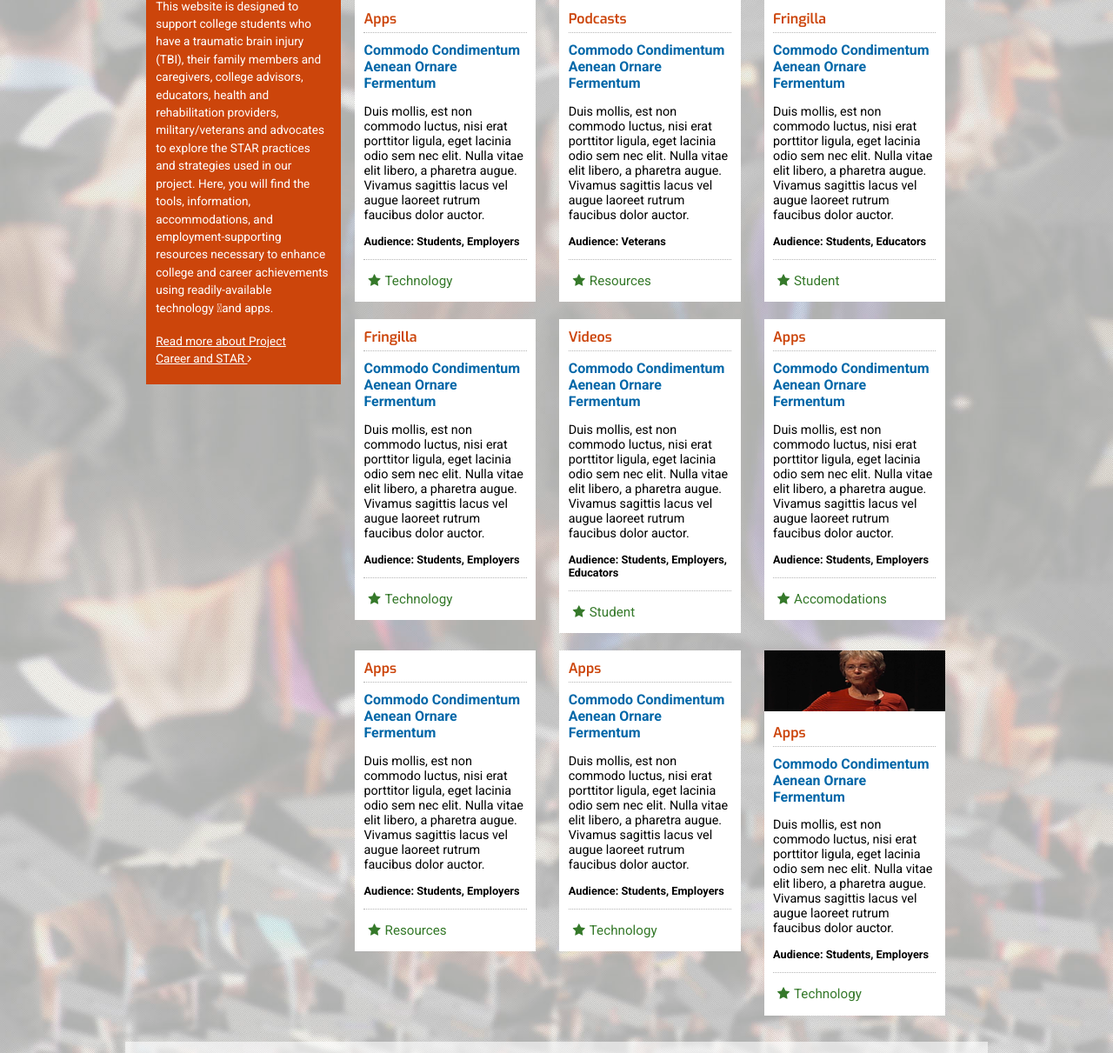
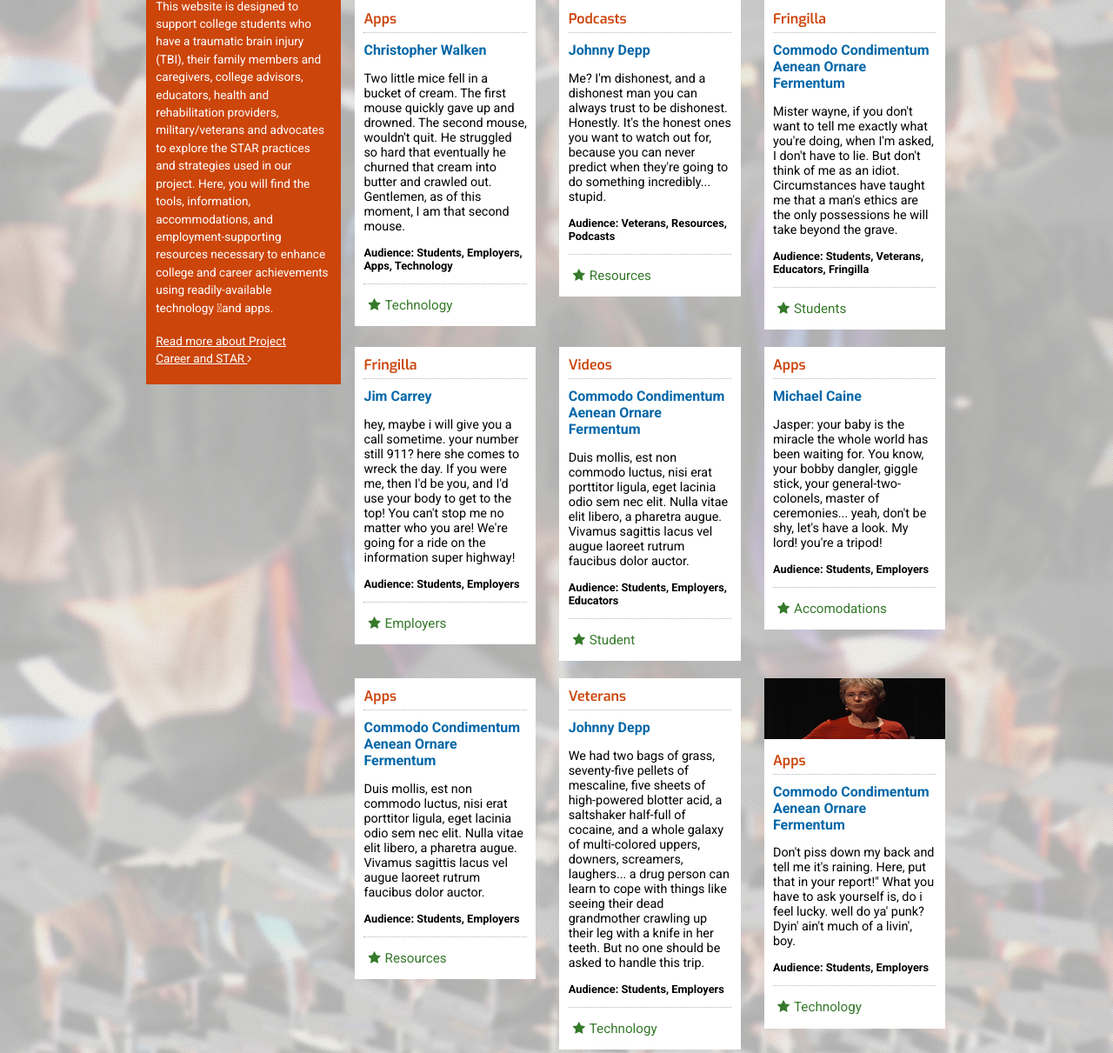
Before and after one commit to paulkmiller/project-careers, a plain HTML site: page index.html in a window 1280 px wide. Shown: the part 388-1599 px from the top of the page at 87% size. Drawn offline with nearby package versions, Linux system fonts and the light colour scheme.

Commit message:
Fixed filters-- need to add more filter options

```diff
--- a/index.html
+++ b/index.html
@@ -91,57 +91,57 @@
   <section class="grid">
     <!-- First Row -->
     <div class="row">
-      <section class="card element-item students employers apps technology" data-category="students employers student technology">
+      <section class="card element-item students students veterans apps student">
         <img src="img/stock-1.png" alt=""/>
         <div class="card_inner">
           <p class="card_resource">Apps</p>
-          <h1 class="card_title"><a href="#" target="blank"> Commodo Condimentum Aenean Ornare Fermentum </a></h3>
-          <p class="card_excerpt">Duis mollis, est non commodo luctus, nisi erat porttitor ligula, eget lacinia odio sem nec elit. Nulla vitae elit libero, a pharetra augue. Vivamus sagittis lacus vel augue laoreet rutrum faucibus dolor auctor.</p>
-          <p class="card_audience">Audience: Students, Employers</p>
+          <h1 class="card_title"><a href="#" target="blank"> Christopher Walken </a></h3>
+          <p class="card_excerpt">Two little mice fell in a bucket of cream. The first mouse quickly gave up and drowned. The second mouse, wouldn't quit. He struggled so hard that eventually he churned that cream into butter and crawled out. Gentlemen, as of this moment, I am that second mouse.</p>
+          <p class="card_audience">Audience: Students, Employers, Apps, Technology</p>
           <div class="card_tag">
             <span class="fa fa-star"></span><p>Technology</p>
           </div>
         </div>
       </section>
-      <section class="card element-item veterans resources podcasts information" data-category="veterans podcasts">
+      <section class="card element-item apps information">
         <img src="img/stock-4.png" alt="">
         <div class="card_inner">
           <p class="card_resource">Podcasts</p>
-          <h1 class="card_title"><a href="#" target="blank"> Commodo Condimentum Aenean Ornare Fermentum </a></h3>
-            <p class="card_excerpt">Duis mollis, est non commodo luctus, nisi erat porttitor ligula, eget lacinia odio sem nec elit. Nulla vitae elit libero, a pharetra augue. Vivamus sagittis lacus vel augue laoreet rutrum faucibus dolor auctor.</p>
-            <p class="card_audience students employers podcasts">Audience: Veterans</p>
+          <h1 class="card_title"><a href="#" target="blank"> Johnny Depp </a></h3>
+            <p class="card_excerpt">Me? I'm dishonest, and a dishonest man you can always trust to be dishonest. Honestly. It's the honest ones you want to watch out for, because you can never predict when they're going to do something incredibly... stupid.</p>
+            <p class="card_audience students employers podcasts">Audience: Veterans, Resources, Podcasts</p>
           <div class="card_tag">
             <span class="fa fa-star"></span><p>Resources</p>
           </div>
         </div>
       </section>
-      <section class="card element-item students student educators fringilla" data-category="students student educators fringilla">
+      <section class="card element-item ">
         <img src="img/stock-2.png" alt=""/>
         <div class="card_inner">
           <p class="card_resource">Fringilla</p>
           <h1 class="card_title"><a href="#" target="blank"> Commodo Condimentum Aenean Ornare Fermentum </a></h3>
-          <p class="card_excerpt">Duis mollis, est non commodo luctus, nisi erat porttitor ligula, eget lacinia odio sem nec elit. Nulla vitae elit libero, a pharetra augue. Vivamus sagittis lacus vel augue laoreet rutrum faucibus dolor auctor.</p>
-          <p class="card_audience">Audience: Students, Educators</p>
+          <p class="card_excerpt">Mister wayne, if you don't want to tell me exactly what you're doing, when I'm asked, I don't have to lie. But don't think of me as an idiot. Circumstances have taught me that a man's ethics are the only possessions he will take beyond the grave.</p>
+          <p class="card_audience">Audience: Students, Veterans, Educators, Fringilla</p>
           <div class="card_tag">
-            <span class="fa fa-star"></span><p>Student</p>
+            <span class="fa fa-star"></span><p>Students</p>
           </div>
         </div>
       </section>
     </div>
     <!-- Second Row -->
     <div class="row">
-      <section class="card element-item fringilla resources students employers" data-category="fringilla resources students employers">
+      <section class="card element-item ">
         <div class="card_inner">
           <p class="card_resource">Fringilla</p>
-          <h1 class="card_title"><a href="#" target="blank"> Commodo Condimentum Aenean Ornare Fermentum </a></h3>
-          <p class="card_excerpt">Duis mollis, est non commodo luctus, nisi erat porttitor ligula, eget lacinia odio sem nec elit. Nulla vitae elit libero, a pharetra augue. Vivamus sagittis lacus vel augue laoreet rutrum faucibus dolor auctor.</p>
+          <h1 class="card_title"><a href="#" target="blank"> Jim Carrey </a></h3>
+          <p class="card_excerpt">hey, maybe i will give you a call sometime. your number still 911? here she comes to wreck the day. If you were me, then I'd be you, and I'd use your body to get to the top! You can't stop me no matter who you are! We're going for a ride on the information super highway!</p>
           <p class="card_audience">Audience: Students, Employers</p>
           <div class="card_tag">
-            <span class="fa fa-star"></span><p>Technology</p>
+            <span class="fa fa-star"></span><p>Employers</p>
           </div>
         </div>
       </section>
-      <section class="card element-item students employers student educators videos apps" data-category="students employers student educators videos">
+      <section class="card element-item ">
         <div class="card_inner">
           <p class="card_resource">Videos</p>
           <h1 class="card_title"><a href="#" target="blank"> Commodo Condimentum Aenean Ornare Fermentum </a></h3>
@@ -152,11 +152,11 @@
           </div>
         </div>
       </section>
-      <section class="card element-item students employers accomodations apps" data-category="students employers accomodations">
+      <section class="card element-item ">
         <div class="card_inner">
           <p class="card_resource">Apps</p>
-          <h1 class="card_title"><a href="#" target="blank"> Commodo Condimentum Aenean Ornare Fermentum </a></h3>
-          <p class="card_excerpt">Duis mollis, est non commodo luctus, nisi erat porttitor ligula, eget lacinia odio sem nec elit. Nulla vitae elit libero, a pharetra augue. Vivamus sagittis lacus vel augue laoreet rutrum faucibus dolor auctor.</p>
+          <h1 class="card_title"><a href="#" target="blank"> Michael Caine </a></h3>
+          <p class="card_excerpt">Jasper: your baby is the miracle the whole world has been waiting for. You know, your bobby dangler, giggle stick, your general-two-colonels, master of ceremonies... yeah, don't be shy, let's have a look. My lord! you're a tripod!</p>
           <p class="card_audience">Audience: Students, Employers</p>
           <div class="card_tag">
             <span class="fa fa-star"></span><p>Accomodations</p>
@@ -166,7 +166,7 @@
     </div>
     <!-- Third Row -->
     <div class="row">
-      <section class="card element-item students employers resources" data-category="students employers resources">
+      <section class="card element-item ">
         <div class="card_inner">
           <p class="card_resource">Apps</p>
           <h1 class="card_title"><a href="#" target="blank"> Commodo Condimentum Aenean Ornare Fermentum </a></h3>
@@ -177,23 +177,23 @@
           </div>
         </div>
       </section>
-      <section class="card element-item students employers technology" data-category="students employers technology">
+      <section class="card element-item ">
         <div class="card_inner">
-          <p class="card_resource">Apps</p>
-          <h1 class="card_title"><a href="#" target="blank"> Commodo Condimentum Aenean Ornare Fermentum </a></h3>
-            <p class="card_excerpt">Duis mollis, est non commodo luctus, nisi erat porttitor ligula, eget lacinia odio sem nec elit. Nulla vitae elit libero, a pharetra augue. Vivamus sagittis lacus vel augue laoreet rutrum faucibus dolor auctor.</p>
+          <p class="card_resource">Veterans</p>
+          <h1 class="card_title"><a href="#" target="blank"> Johnny Depp </a></h3>
+            <p class="card_excerpt">We had two bags of grass, seventy-five pellets of mescaline, five sheets of high-powered blotter acid, a saltshaker half-full of cocaine, and a whole galaxy of multi-colored uppers, downers, screamers, laughers... a drug person can learn to cope with things like seeing their dead grandmother crawling up their leg with a knife in her teeth. But no one should be asked to handle this trip.</p>
             <p class="card_audience">Audience: Students, Employers</p>
           <div class="card_tag">
             <span class="fa fa-star"></span><p>Technology</p>
           </div>
         </div>
       </section>
-      <section class="card element-item students employers technology" data-category="students employers technology">
+      <section class="card element-item ">
       <img src="img/stock-3.png" alt=""/>
         <div class="card_inner">
           <p class="card_resource">Apps</p>
           <h1 class="card_title"><a href="#" target="blank"> Commodo Condimentum Aenean Ornare Fermentum </a></h3>
-          <p class="card_excerpt">Duis mollis, est non commodo luctus, nisi erat porttitor ligula, eget lacinia odio sem nec elit. Nulla vitae elit libero, a pharetra augue. Vivamus sagittis lacus vel augue laoreet rutrum faucibus dolor auctor.</p>
+          <p class="card_excerpt">Don't piss down my back and tell me it's raining. Here, put that in your report!" What you have to ask yourself is, do i feel lucky. well do ya' punk? Dyin' ain't much of a livin', boy.</p>
           <p class="card_audience">Audience: Students, Employers</p>
           <div class="card_tag">
             <span class="fa fa-star"></span><p>Technology</p>
--- a/js/main.js
+++ b/js/main.js
@@ -1,4 +1,4 @@
-(function() {
+$(document).ready(function() {
   // init Isotope
   var $grid = $('.grid').isotope({
     itemSelector: '.element-item',
@@ -9,40 +9,37 @@
   });
 
   // store filter for each group
-  // var filters = {};
+  var filters = [];
 
   $('.filters').on('click', '.button', function() {
-    var filters = '';
+
+    var filterstring = '';
     var selected = $(this).data('selected');
-    var group = $(this).data('group');
     var currentFilter = $(this).data('filter');
 
+    console.log("selected: " + selected + ", currentFilter: " + currentFilter);
+
     // toggle function along with having multiple selectors
-    if(selected == "0") {
-      filters = $(this).data('filter');
+    if (selected == "0") {
+      filters.push( currentFilter ); // NEW CODE
+      // filters += $(this).data('filter');  // OLD CODE
       $(this).data('selected', "1");
       $(this).addClass('is-checked')
+    } else {
+      $(this).data('selected', "0")
+      $(this).removeClass('is-checked')
+      var filtername = $(this).data('filter')
+      var i = filters.indexOf(filtername)
+      filters.splice(i, 1)
     }
-    else {
-      $(this).data('selected', "0");
-      $(this).removeClass('is-checked')
-    }
-
+    filterstring = filters.join(', '); // NEW CODE
       // set filter for Isotope
+    console.log(filters.join(""));
       $grid.isotope({
-      filter: filters
+        filter: filters.join("")
       });
-
-    // flatten object by concatting values
-    function concatValues(obj) {
-      var value = '';
-      for (var prop in obj) {
-        value += obj[prop];
-      }
-      return value;
-    }
   });
-}());
+});
 
 
 // Focus Outline Acessibility JS
@@ -59,9 +56,9 @@
       }
     },
     _set_class = function(add) {
-      if (add && ! e.classList.contains('no-focus')) {
+      if (add && !e.classList.contains('no-focus')) {
         e.classList.add('no-focus');
-      } else if (!add)    {
+      } else if (!add) {
         e.classList.remove('no-focus');
       }
     };
```
Also changed, not shown: js/text.js (added). Lines whose indentation alone changed are shown as unchanged.
